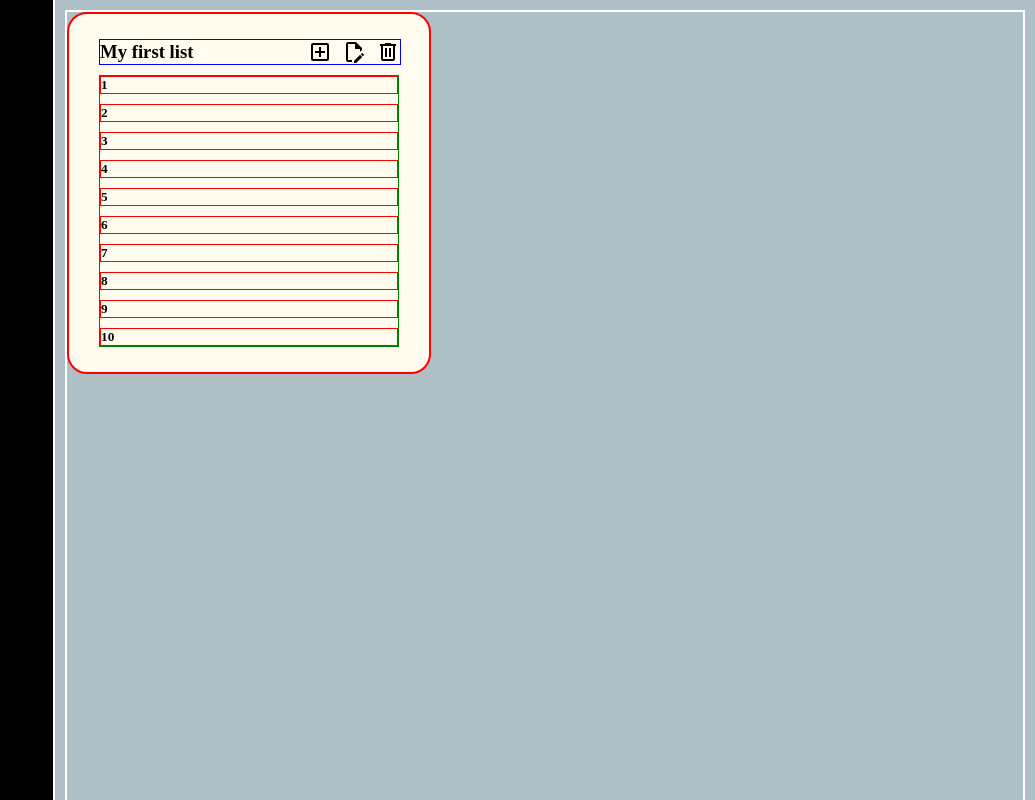
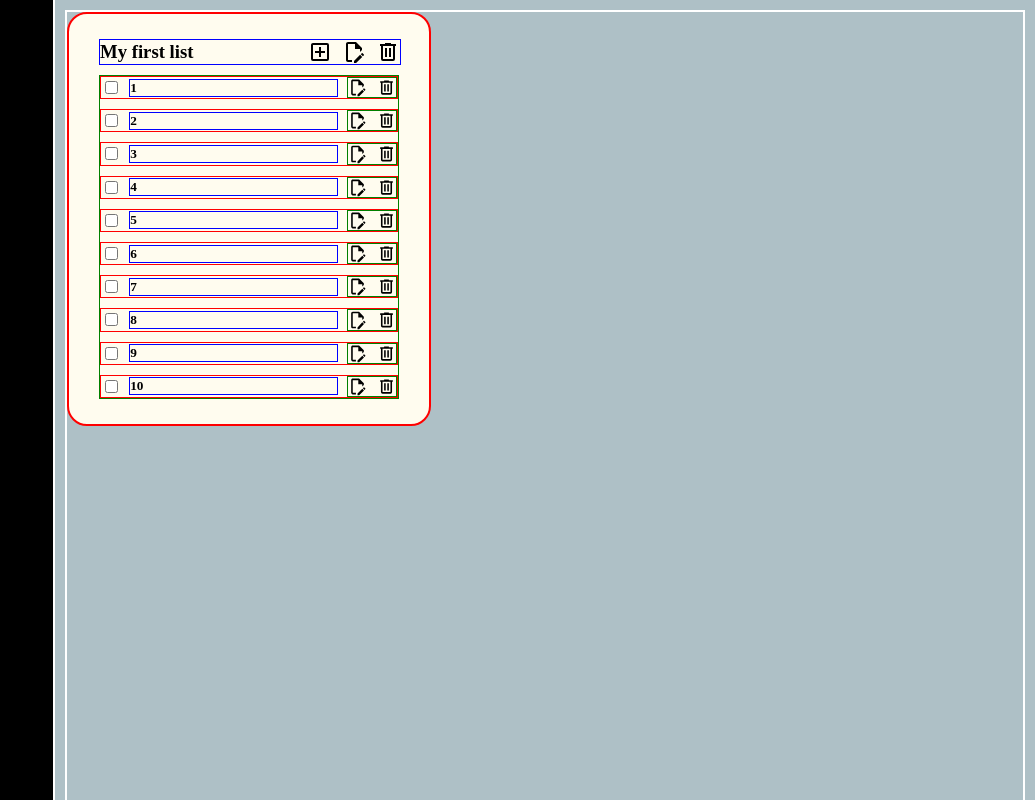
Before and after one commit to owen-addison/todo-list, a website built with webpack: page dist/index.html in a window 1280 px wide. Shown: the whole page, without its empty margins (245-1280 px from the left). Built offline with Linux system fonts and the light colour scheme.

Commit message:
Styles individual todos and builds

```diff
--- a/src/style.css
+++ b/src/style.css
@@ -84,5 +84,29 @@ h5, h6 {
 }
 
 .todo {
+  /* width: 100%; */
+  display: flex;
+  justify-content: space-between;
+  align-items: center;
   border: 1px solid red;
 }
+
+.todo-name {
+  width: 70%;
+  height: fit-content;
+  border: 1px solid blue;
+}
+
+.todo .icon-container {
+  border: 1px solid green;
+  width: fit-content;
+  display: grid;
+  grid-template-columns: repeat(2, 1fr);
+  align-content: center;
+  gap: 10px;
+}
+
+.todo img {
+  width: calc(var(--title-icon-width) * 0.8);
+  height: calc(var(--title-icon-width) * 0.8);
+}
```
Also changed, not shown: dist/index.bundle.js.
